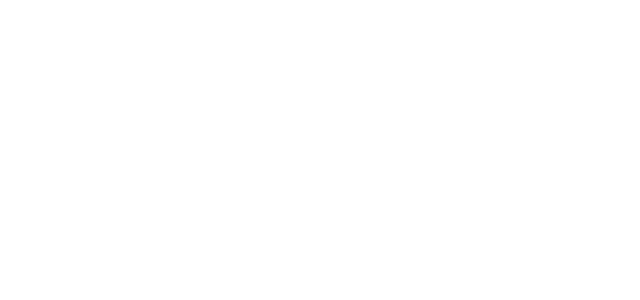
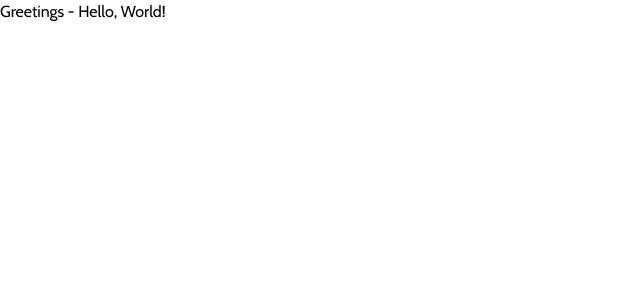
Before and after one commit to kawojue/01tut-nextjs, a Next.js app: page / in a window 1280 px wide. Shown: the top 300 px of the page, without its empty margins (0-640 px from the left). Built offline with nearby package versions, Linux system fonts and the light colour scheme.

Commit message:
font setup

```diff
--- a/pages/index.jsx
+++ b/pages/index.jsx
@@ -1,5 +1,9 @@
 const Home = () => {
-  <p>Greetings - Hello, World!</p>
+  return (
+    <>
+      <p>Greetings - Hello, World!</p>
+    </>
+  )
 }
 
-export default Home;
+export default Home
--- a/styles/globals.css
+++ b/styles/globals.css
@@ -1,3 +1,9 @@
+@import url('https://fonts.googleapis.com/css2?family=Cabin:wght@400;500;600;700&display=swap');
 @tailwind base;
 @tailwind utilities;
 @tailwind components;
+
+
+body {
+  @apply font-cabin;
+}
--- a/tailwind.config.js
+++ b/tailwind.config.js
@@ -2,7 +2,11 @@
 module.exports = {
   content: ['./pages/**/*.jsx'],
   theme: {
-    extend: {},
+    extend: {
+      fontFamily: {
+        cabin: ['Cabin', 'sans-serif']
+      }
+    },
   },
   plugins: [],
 }
```
